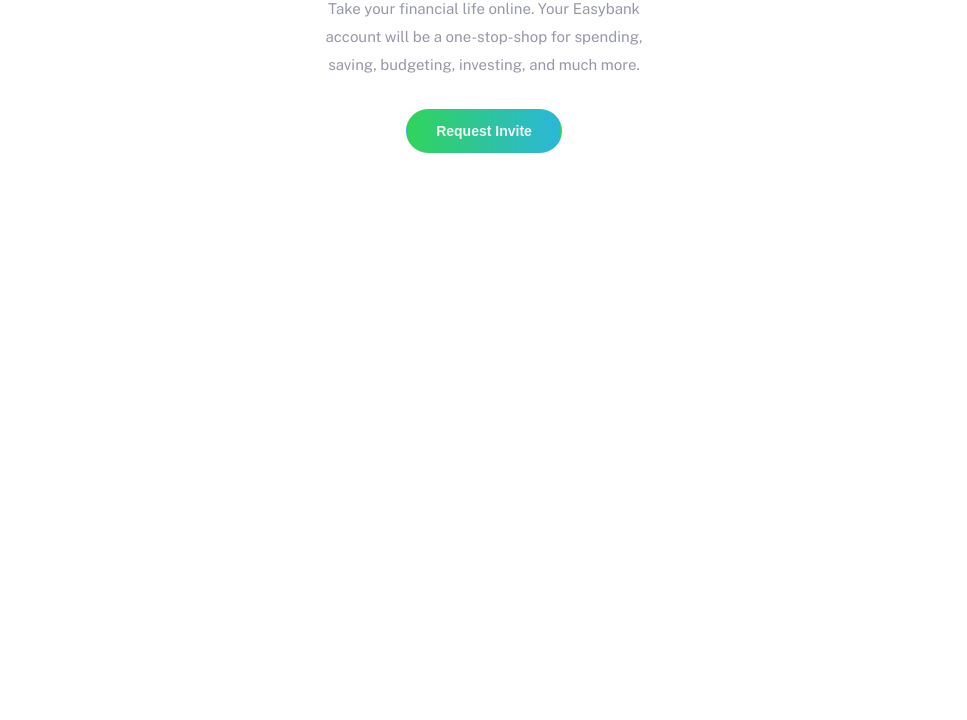
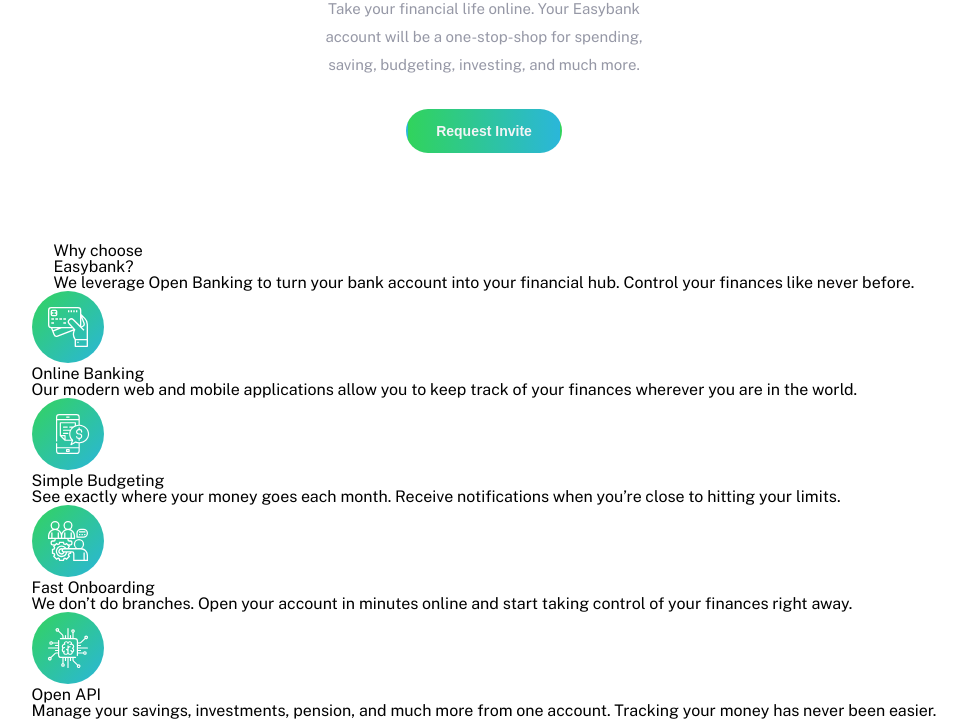
Before and after one commit to ramonpuga/EasyBank, a plain HTML site: page index.html in a window 1280 px wide. Shown: the part 672-1392 px from the top of the page, without its empty margins (156-1123 px from the left). Before the commit the page ends 915 px from the top, so only its background shows below. Drawn offline with nearby package versions, Linux system fonts and the light colour scheme.

Commit message:
About session estruture

```diff
--- a/index.html
+++ b/index.html
@@ -57,5 +57,51 @@
       </div>
     </div>
   </section>
+  <section class="about">
+    <div class="container">
+      <div class="whyus">
+        <h2>Why choose</h2>
+        <h2>Easybank?</h2>
+        <p>
+          We leverage Open Banking to turn your bank account into your financial hub. Control
+        your finances like never before.
+        </p>
+      </div>
+      <div class="benefits">
+        <article>
+          <img src="images/icon-online.svg" alt="Online Banking icon">
+          <h3>Online Banking</h3>
+          <p>
+            Our modern web and mobile applications allow you to keep track of your finances
+          wherever you are in the world.
+          </p>
+        </article>
+        <article>
+          <img src="images/icon-budgeting.svg" alt="Simple Budgeting icon">
+          <h3>Simple Budgeting</h3>
+          <p>
+            See exactly where your money goes each month. Receive notifications when you’re
+          close to hitting your limits.
+          </p>
+        </article>
+        <article>
+          <img src="images/icon-onboarding.svg" alt="Fast Onboarding icon">
+          <h3>Fast Onboarding</h3>
+          <p>
+            We don’t do branches. Open your account in minutes online and start taking control
+          of your finances right away.
+          </p>
+        </article>
+        <article>
+          <img src="images/icon-api.svg" alt="Open API icon">
+          <h3>Open API</h3>
+          <p>
+            Manage your savings, investments, pension, and much more from one account. Tracking
+          your money has never been easier.
+          </p>
+        </article>
+      </div>
+    </div>
+  </section>
 </body>
 </html>
```
